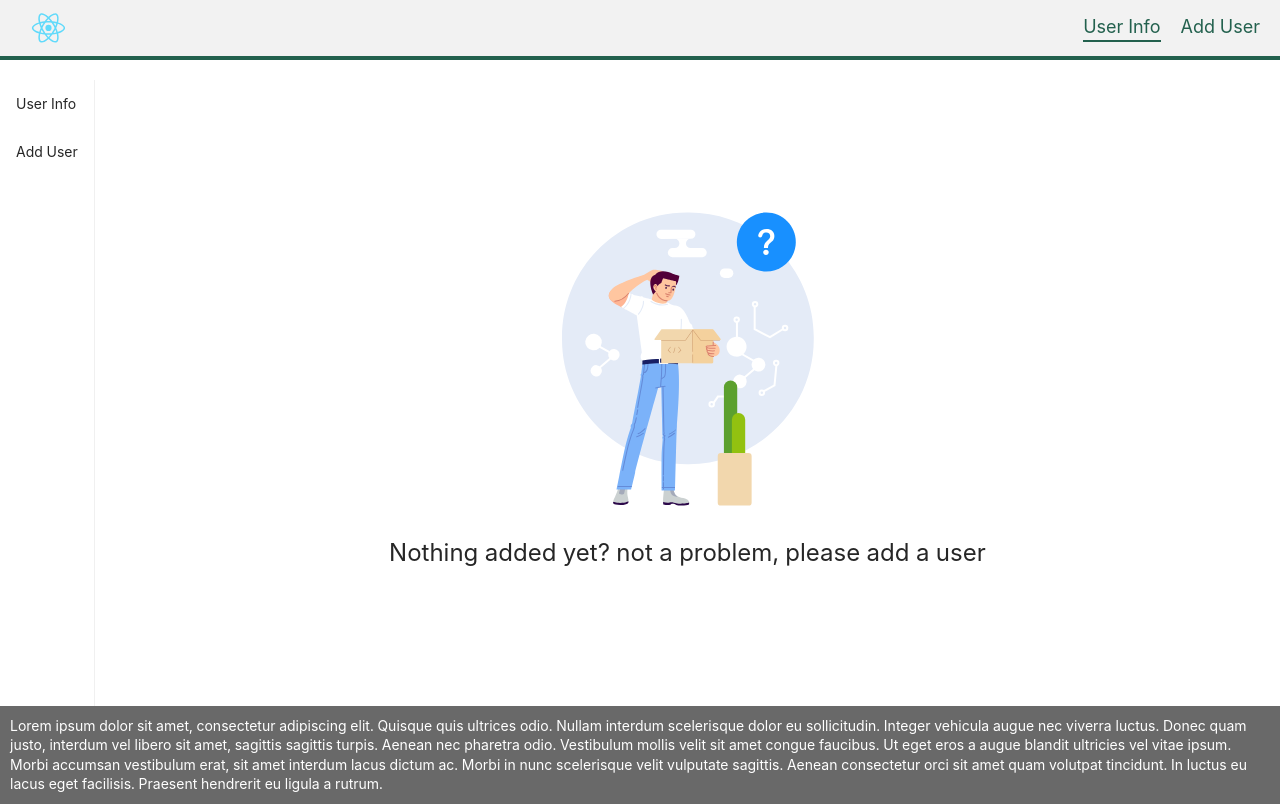
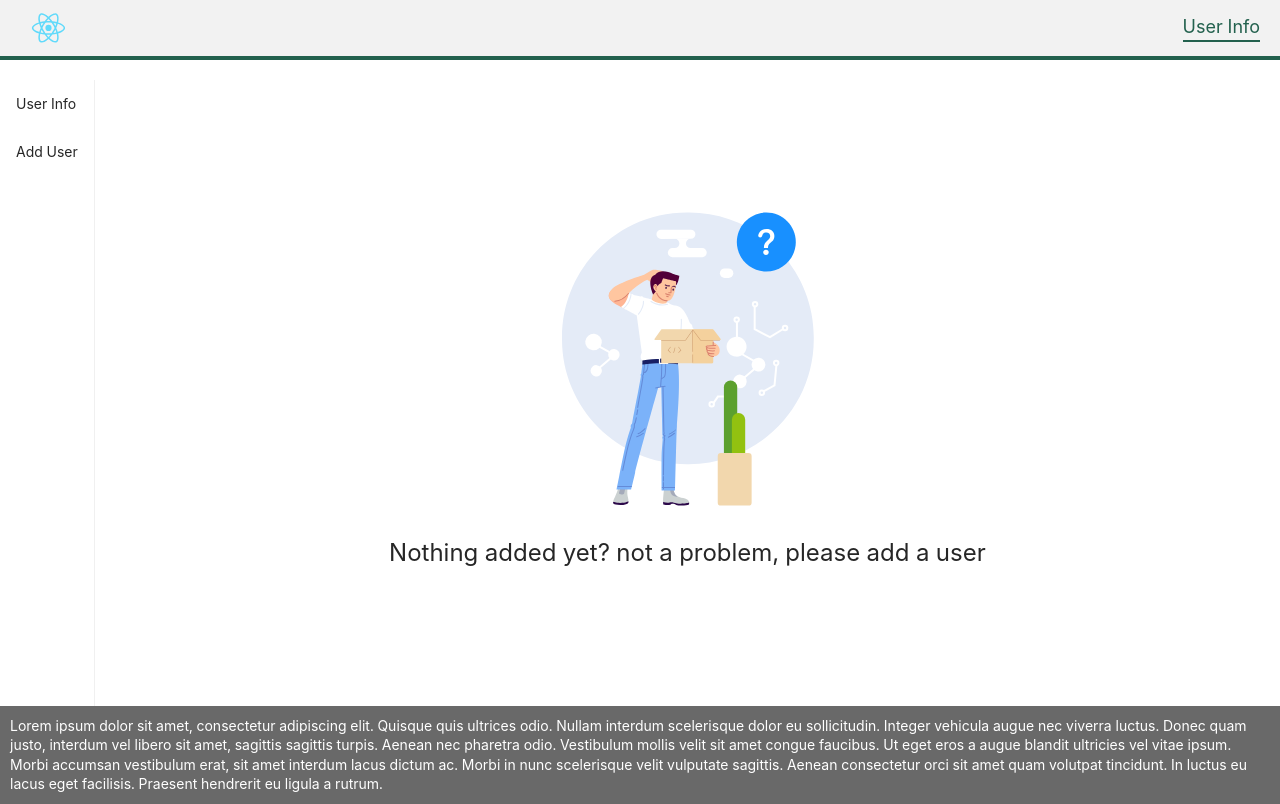
Before and after one commit to ABialoskorski/User, a React (Create React App) app: page /user-profile in a window 1280 px wide. Built offline with nearby package versions, Linux system fonts and the light colour scheme.

Commit message:
fix for header to show only current route

```diff
--- a/src/common/components/Navigation/Header/Header.tsx
+++ b/src/common/components/Navigation/Header/Header.tsx
@@ -11,11 +11,13 @@ export const Header = () => {
     <Nav>
       <Img src={LogoImage} alt='logo' />
       <Links>
-        {headerLinks.map(({ route, title }) => (
-          <Link to={`/${route}`} key={title} iscurrent={location.pathname.includes(route)}>
-            {title}
-          </Link>
-        ))}
+        {headerLinks.map(({ route, title }) =>
+          location.pathname.includes(route) ? (
+            <Link to={`/${route}`} key={title} iscurrent={true}>
+              {title}
+            </Link>
+          ) : null,
+        )}
       </Links>
     </Nav>
   );
```
